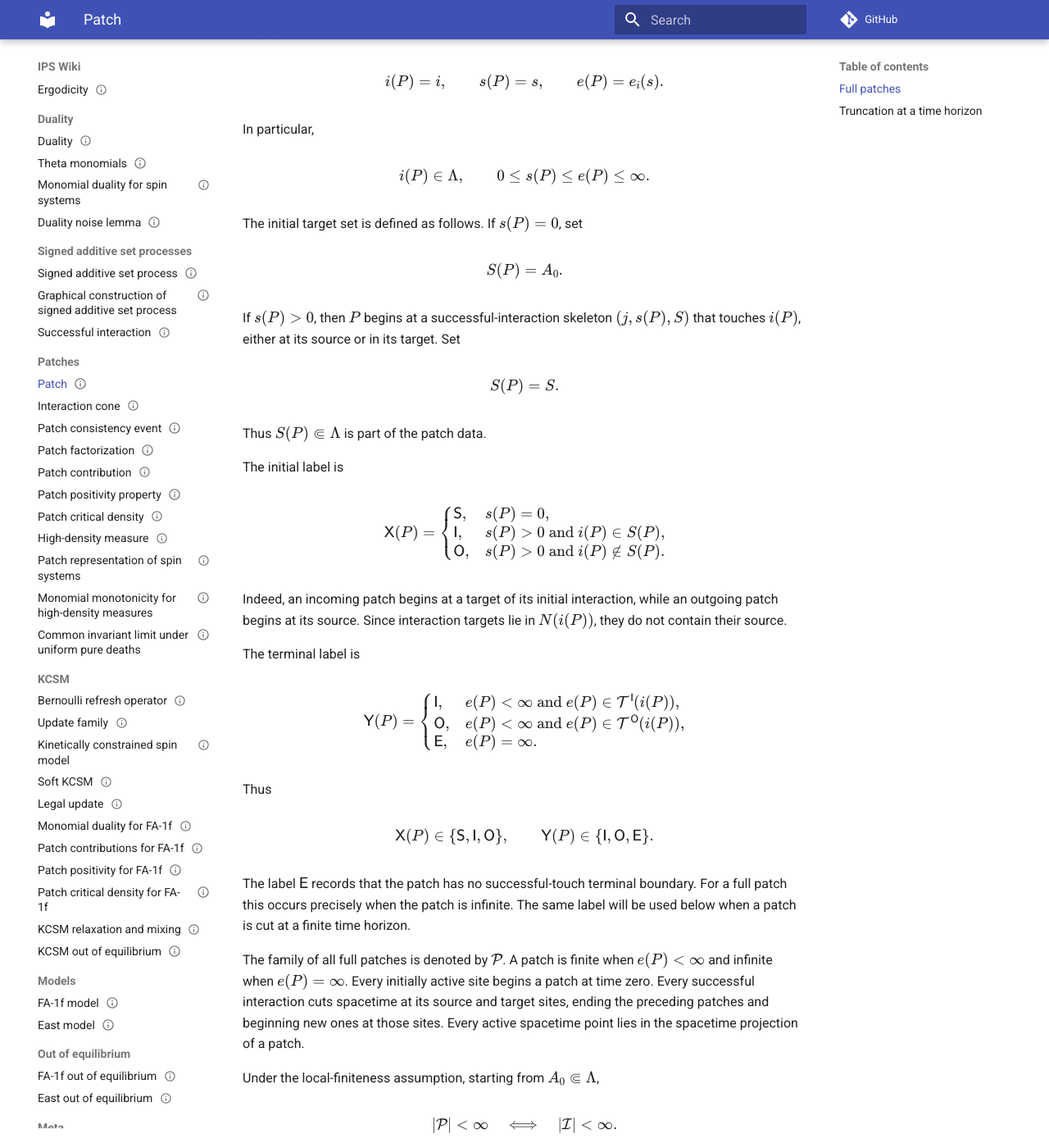
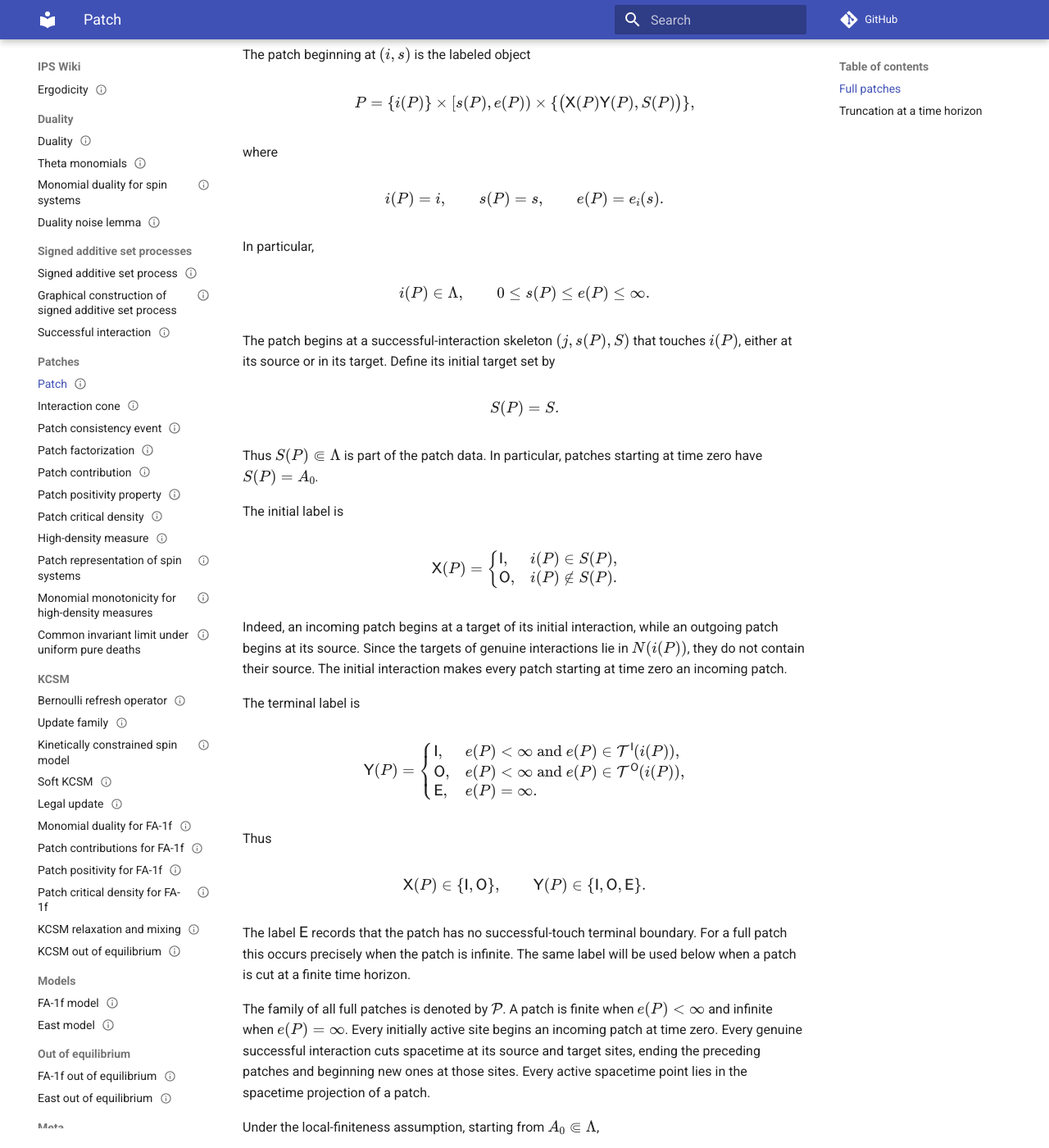
Before and after one commit to maciejgluchowski86-beep/ips-wiki, an MkDocs documentation site: the page built from docs/entries/patch.md, in a window 1280 px wide and 1400 px high, scrolled down 895 px. Shown: the whole window at 82% size. Built offline with MkDocs 1.6.1 and Material for MkDocs 9.7.7, drawn with Linux system fonts in a browser that asks for light colours; comment, search, counter and statistics services are not loaded; some of the changed text lies outside the part shown.

Commit message:
Treat initial patches as incoming from infinity

```diff
--- a/docs/entries/patch.md
+++ b/docs/entries/patch.md
@@ -10,7 +10,13 @@ tags:
 
 # Patch
 
-Fix a [signed additive set process](signed-additive-set-process.md), its [graphical construction](graphical-construction-of-signed-additive-set-process.md), and the full successful-interaction set \(\mathcal I\). A successful interaction \((i,t,S)\) touches its source \(i\) as an outgoing touch and every target \(j\in S\) as an incoming touch.
+Fix a [signed additive set process](signed-additive-set-process.md), its [graphical construction](graphical-construction-of-signed-additive-set-process.md), and the full successful-interaction set \(\mathcal I\). Adjoin a formal source \(\infty\notin\Lambda\) and the deterministic initial interaction skeleton
+
+$$
+(\infty,0,A_0).
+$$
+
+Throughout this entry, \(\mathcal I\) denotes the successful-interaction set enlarged by this initial skeleton. A successful interaction \((i,t,S)\) touches its source \(i\) as an outgoing touch when \(i\in\Lambda\), and every target \(j\in S\) as an incoming touch. The initial interaction has no outgoing touch in \(\Lambda\); it gives an incoming touch at time zero to every site in \(A_0\).
 
 For \(i\in\Lambda\), define
 
@@ -38,16 +44,8 @@ The possible starting times at \(i\) are
 $$
 \mathcal S(i)
 =
-\mathcal S^0(i)
-\cup\mathcal T^{\mathsf I}(i)
-\cup\mathcal T^{\mathsf O}(i),
-\qquad
-\mathcal S^0(i)
-=
-\begin{cases}
-\{0\}, & i\in A_0,\\
-\vn, & i\notin A_0.
-\end{cases}
+\mathcal T^{\mathsf I}(i)
+\cup\mathcal T^{\mathsf O}(i).
 $$
 
 For \(s\in\mathcal S(i)\), let
@@ -93,19 +91,13 @@ i(P)\in\Lambda,
 0\le s(P)\le e(P)\le\infty.
 $$
 
-The initial target set is defined as follows. If \(s(P)=0\), set
-
-$$
-S(P)=A_0.
-$$
-
-If \(s(P)>0\), then \(P\) begins at a successful-interaction skeleton \((j,s(P),S)\) that touches \(i(P)\), either at its source or in its target. Set
+The patch begins at a successful-interaction skeleton \((j,s(P),S)\) that touches \(i(P)\), either at its source or in its target. Define its initial target set by
 
 $$
 S(P)=S.
 $$
 
-Thus \(S(P)\Subset\Lambda\) is part of the patch data.
+Thus \(S(P)\Subset\Lambda\) is part of the patch data. In particular, patches starting at time zero have \(S(P)=A_0\).
 
 The initial label is
 
@@ -113,13 +105,12 @@ $$
 \mathsf X(P)
 =
 \begin{cases}
-\mathsf S, & s(P)=0,\\
-\mathsf I, & s(P)>0\text{ and }i(P)\in S(P),\\
-\mathsf O, & s(P)>0\text{ and }i(P)\notin S(P).
+\mathsf I, & i(P)\in S(P),\\
+\mathsf O, & i(P)\notin S(P).
 \end{cases}
 $$
 
-Indeed, an incoming patch begins at a target of its initial interaction, while an outgoing patch begins at its source. Since interaction targets lie in \(N(i(P))\), they do not contain their source.
+Indeed, an incoming patch begins at a target of its initial interaction, while an outgoing patch begins at its source. Since the targets of genuine interactions lie in \(N(i(P))\), they do not contain their source. The initial interaction makes every patch starting at time zero an incoming patch.
 
 The terminal label is
 
@@ -138,14 +129,14 @@ $$
 Thus
 
 $$
-\mathsf X(P)\in\{\mathsf S,\mathsf I,\mathsf O\},
+\mathsf X(P)\in\{\mathsf I,\mathsf O\},
 \qquad
 \mathsf Y(P)\in\{\mathsf I,\mathsf O,\mathsf E\}.
 $$
 
 The label \(\mathsf E\) records that the patch has no successful-touch terminal boundary. For a full patch this occurs precisely when the patch is infinite. The same label will be used below when a patch is cut at a finite time horizon.
 
-The family of all full patches is denoted by \(\mathcal P\). A patch is finite when \(e(P)<\infty\) and infinite when \(e(P)=\infty\). Every initially active site begins a patch at time zero. Every successful interaction cuts spacetime at its source and target sites, ending the preceding patches and beginning new ones at those sites. Every active spacetime point lies in the spacetime projection of a patch.
+The family of all full patches is denoted by \(\mathcal P\). A patch is finite when \(e(P)<\infty\) and infinite when \(e(P)=\infty\). Every initially active site begins an incoming patch at time zero. Every genuine successful interaction cuts spacetime at its source and target sites, ending the preceding patches and beginning new ones at those sites. Every active spacetime point lies in the spacetime projection of a patch.
 
 Under the local-finiteness assumption, starting from \(A_0\Subset\Lambda\),
 
@@ -243,7 +234,6 @@ $$
 The possible labels in \(\mathcal P_t\) are
 
 $$
-\mathsf{SI},\ \mathsf{SO},\ \mathsf{SE},\qquad
 \mathsf{II},\ \mathsf{IO},\ \mathsf{IE},\qquad
 \mathsf{OI},\ \mathsf{OO},\ \mathsf{OE}.
 $$
```
